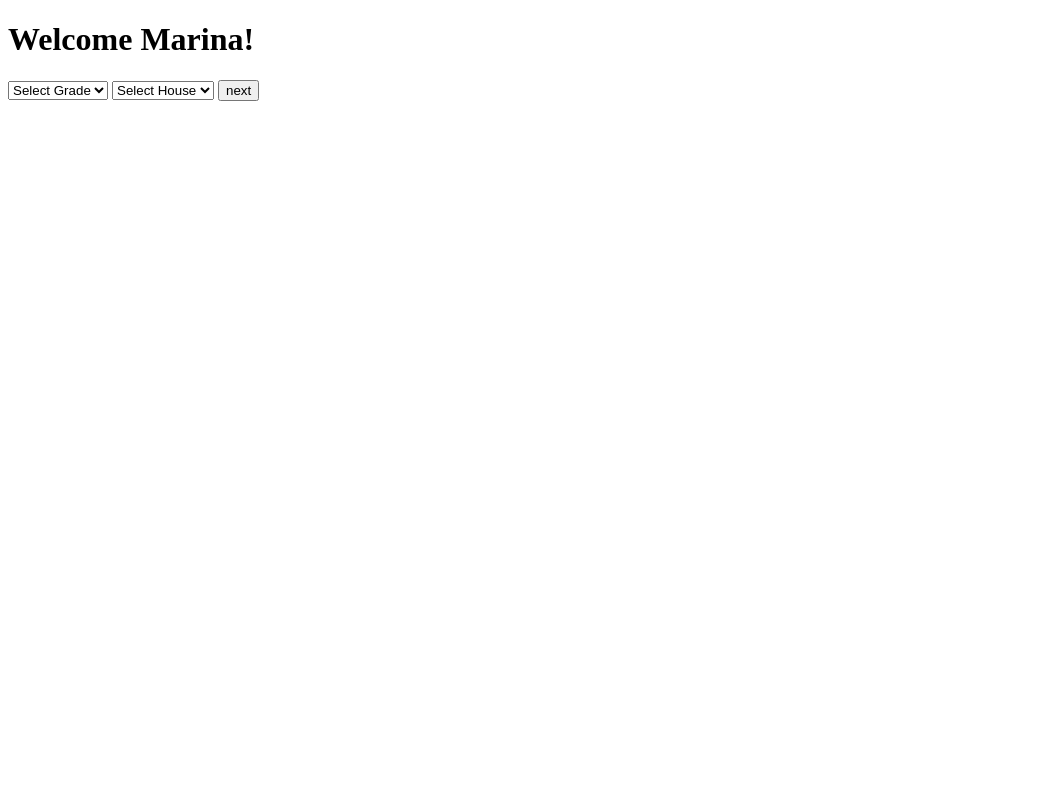
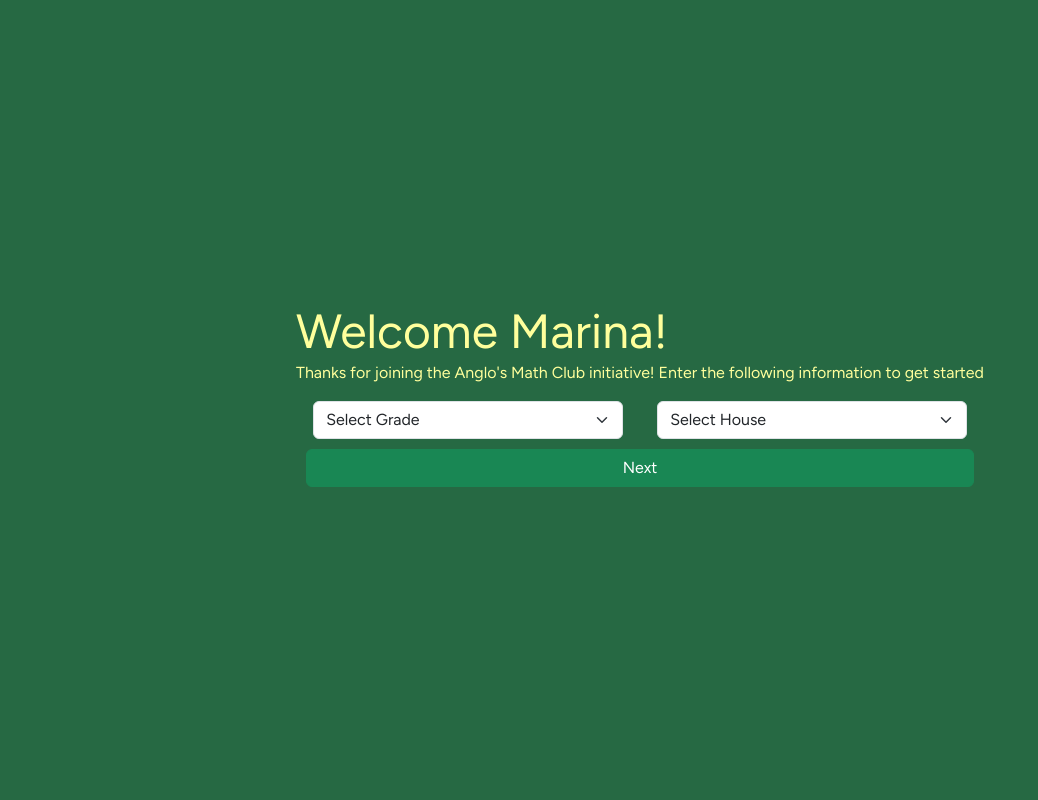
Before and after one commit to marinamolinat/MathWebsite, a Flask app: page /onboard in a window 1280 px wide. Shown: the whole page, without its empty margins (0-1038 px from the left). Run offline with Flask 3, Linux system fonts and the light colour scheme; a user stored in the database is signed in; parts of the project's set-up code (start-up, migrations or seed data) failed here and were passed over.

```diff
--- a/templates/dashboard.html
+++ b/templates/dashboard.html
@@ -4,6 +4,8 @@
     <meta charset="UTF-8">
     <meta name="viewport" content="width=device-width, initial-scale=1.0">
      <link rel="stylesheet" href="{{ url_for('static', filename='styles.css') }}">
+     <link href="https://fonts.googleapis.com/css2?family=Figtree&display=swap" rel="stylesheet">
+
     <title>Dashboard</title>
     <style>
         body {
--- a/templates/onboard.html
+++ b/templates/onboard.html
@@ -3,13 +3,24 @@
 <head>
     <meta charset="UTF-8">
     <meta name="viewport" content="width=device-width, initial-scale=1.0">
+
+    <link href="https://cdn.jsdelivr.net/npm/bootstrap@5.3.8/dist/css/bootstrap.min.css" rel="stylesheet" integrity="sha384-sRIl4kxILFvY47J16cr9ZwB07vP4J8+LH7qKQnuqkuIAvNWLzeN8tE5YBujZqJLB" crossorigin="anonymous">
+    <link rel="stylesheet" href="{{ url_for('static', filename='styles.css') }}">
+    <link href="https://fonts.googleapis.com/css2?family=Figtree&display=swap" rel="stylesheet">
+
     <title>Onboard</title>
+
 </head>
-<body>
+<body style="display: flex; justify-content: center; align-items: center; height: 100vh; width: 100wh;">
+    <div>
          <h1>Welcome {{firstName}}!</h1>
-    <form method="post">
+         <p>Thanks for joining the Anglo's Math Club initiative! Enter the following information to get started</p>
 
-        <select name="grade" required>
+
+        <form method="post" style="width: 100%;">
+            <div style="display: flex; justify-content: center; gap: 5%;">
+
+                <select class="form-select" name="grade" required style="width: 45%;">
                 <option value="" disabled selected>Select Grade</option>
                 <option value="5">5</option>
                 <option value="6">6</option>
@@ -22,7 +33,7 @@
                 </select>
 
 
-        <select name="house" required>
+                <select class="form-select" name="house" required style="width: 45%;">
                 <option value="" disabled selected>Select House</option>
                 <option value="Hood">Hood</option>
                 <option value="Rodney">Rodney</option>
@@ -30,9 +41,21 @@
                 <option value="Nelson">Nelson</option>
 
                 </select>
+            </div>
 
-        <button type="submit">next</button>
+
+
+        <div style="display: flex; justify-content: center; width:100%;">
+
+            <button class="btn btn-success" type="submit" style="margin: 10px; width: 100%;">Next</button>
+
+        </div>
+
         </form>
+
+
+
+    </div>
 
 </body>
 </html>
```
Lines whose indentation alone changed are shown as unchanged.
